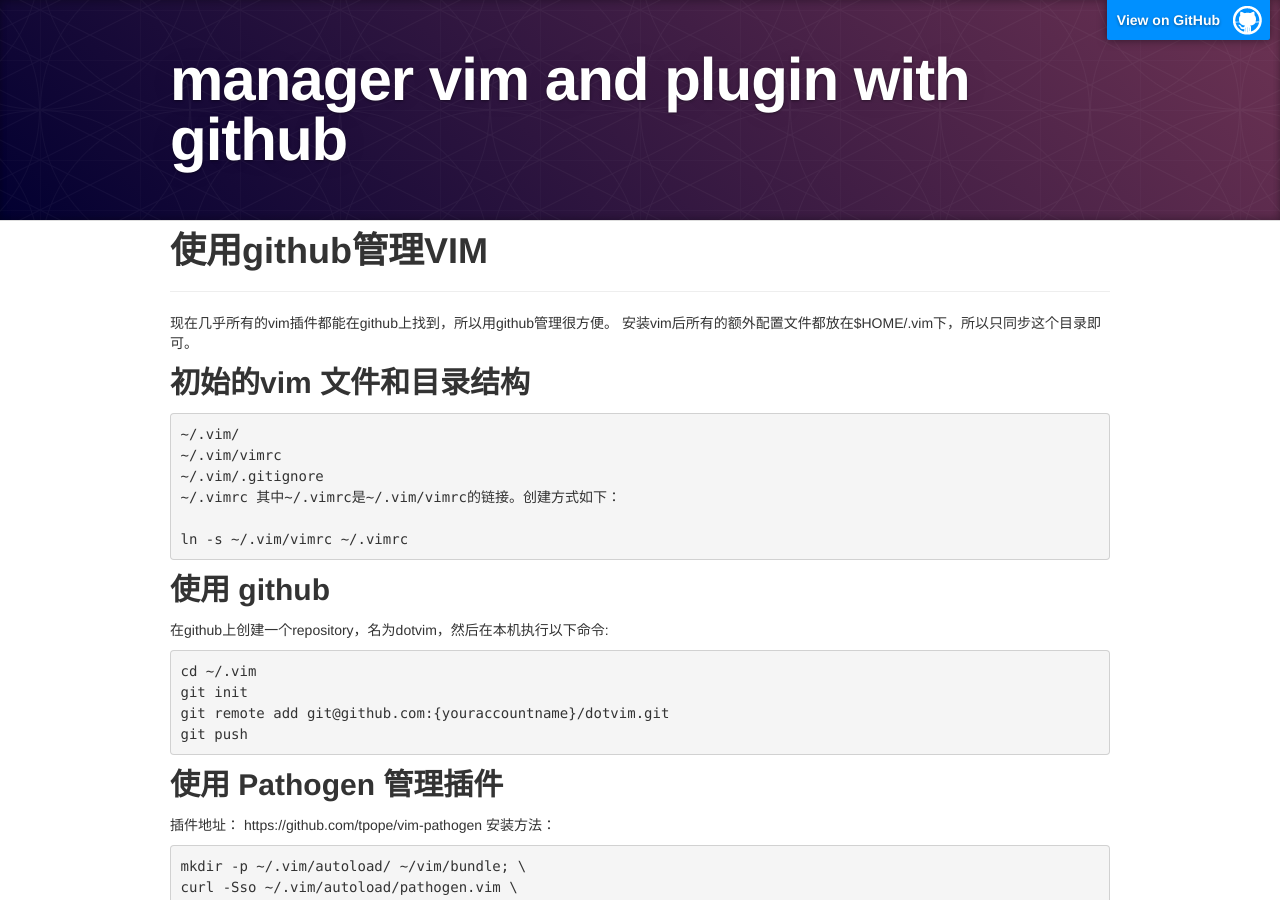
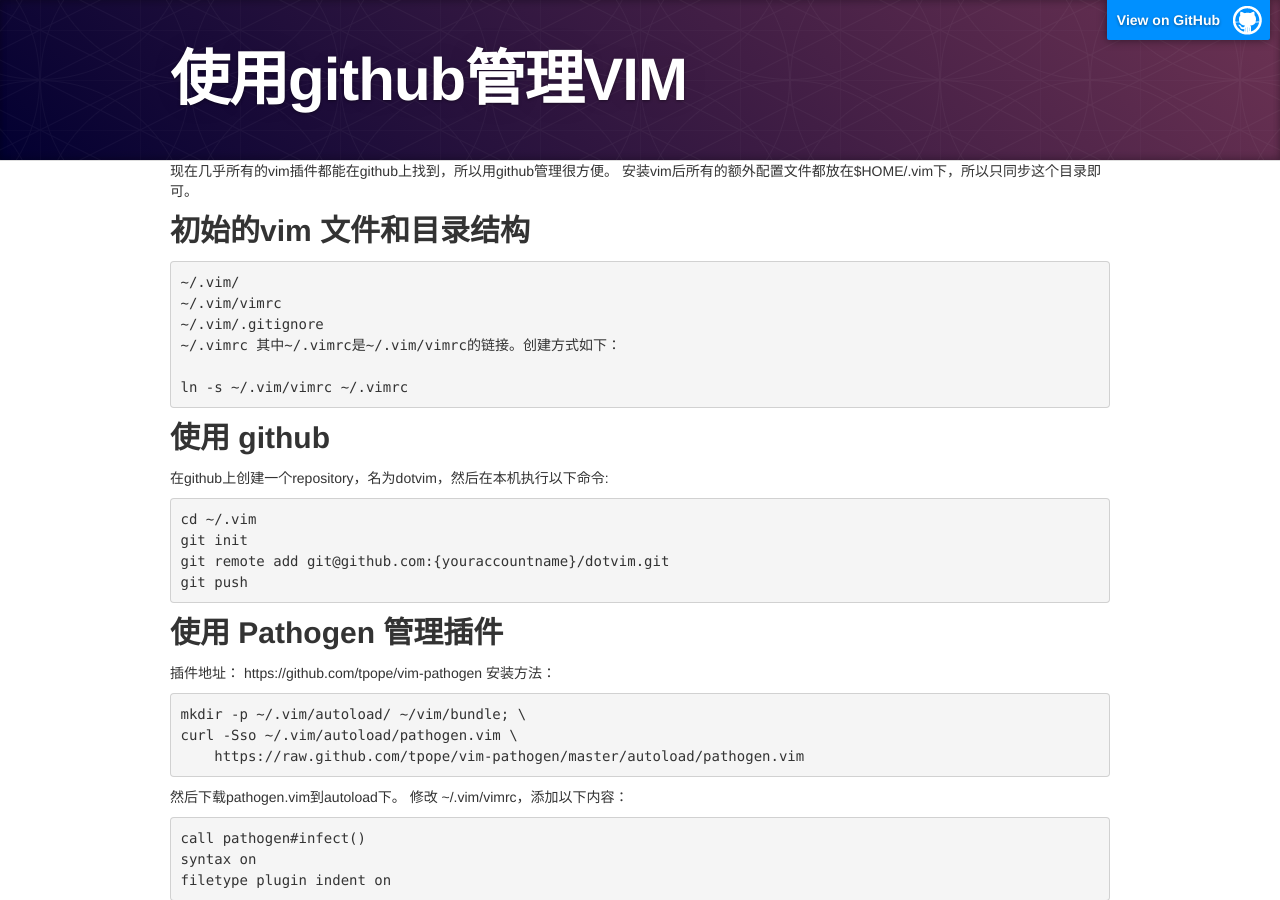
Before and after one commit to Aaronlong31/noused-blog, a Jekyll site: the page built from _posts/2012-12-29-manage-vim-with-github.markdown, in a window 1280 px wide and 900 px high. Built offline with Jekyll 4.4.1, drawn with Linux system fonts in a browser that asks for light colours; nearby versions of some CDN libraries; Markdown is read by kramdown in place of the engine named in the settings.

Commit message:
update title

```diff
--- a/_posts/2012-12-29-manage-vim-with-github.markdown
+++ b/_posts/2012-12-29-manage-vim-with-github.markdown
@@ -1,8 +1,6 @@
 ---
 layout: default
-title: manager vim and plugin with github
----
-#使用github管理VIM
+title: 使用github管理VIM
 ---
 现在几乎所有的vim插件都能在github上找到，所以用github管理很方便。
 安装vim后所有的额外配置文件都放在$HOME/.vim下，所以只同步这个目录即可。
```
